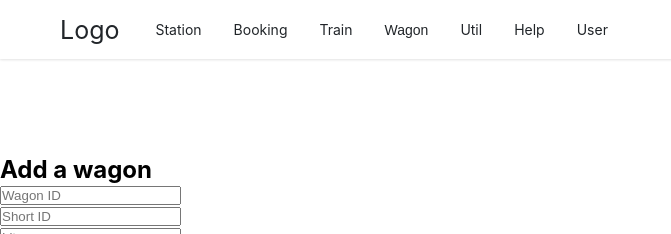
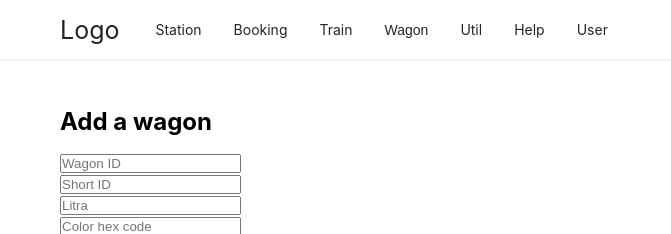
Before and after one commit to MultimedieGunvor/track-overview, a React (Create React App) app: page / in a window 1280 px wide. Shown: the top 234 px of the page, without its empty margins (0-671 px from the left). Built offline with nearby package versions, Linux system fonts and the light colour scheme; no server answers; the database is empty.

Commit message:
routes folder name changed to pages

```diff
--- a/src/App.js
+++ b/src/App.js
@@ -3,16 +3,15 @@ import { Routes, Route } from 'react-router-dom';
 
 // Routes Import
 // import Station from './routes/Station';
-import Booking from './routes/Booking';
-import Train from './routes/Train';
-import ShowWagon from './routes/ShowWagon';
-import ShowWagonTrace from './routes/ShowWagonTrace';
-import ShowTransportBooking from './routes/ShowTransportBooking';
-import Util from './routes/Util';
-import Help from './routes/Help';
+import Station from './pages/Station';
+import Booking from './pages/Booking';
+import Train from './pages/Train';
+import ShowWagon from './pages/ShowWagon';
+import ShowWagonTrace from './pages/ShowWagonTrace';
+import ShowTransportBooking from './pages/ShowTransportBooking';
+import Util from './pages/Util';
+import Help from './pages/Help';
 import Layout from './components/Menu/Layout';
-
-import Station from './pages/Station';
 
 // styles
 import './App.css';
@@ -22,7 +21,7 @@ function App() {
     <main>
       <Routes>
         <Route path="/" element={<Layout />}>
-          {/* <Route index element={<Station />} /> */}
+          <Route index element={<Station />} />
           <Route path="booking" element={<Booking />} />
           <Route path="train" element={<Train />} />
           <Route path="show-wagon" element={<ShowWagon />} />
@@ -32,8 +31,6 @@ function App() {
           <Route path="help" element={<Help />} />
         </Route>
       </Routes>
-
-      <Station />
     </main>
   );
 }
```
Also changed, not shown: src/pages/Booking.js (renamed from src/routes/Booking.js), src/pages/Help.js (renamed from src/routes/Help.js), src/pages/ShowTransportBooking.js (renamed from src/routes/ShowTransportBooking.js), src/pages/ShowWagon.js (renamed from src/routes/ShowWagon.js), src/pages/ShowWagonTrace.js (renamed from src/routes/ShowWagonTrace.js), src/pages/Train.js (renamed from src/routes/Train.js), src/pages/Util.js (renamed from src/routes/Util.js).
